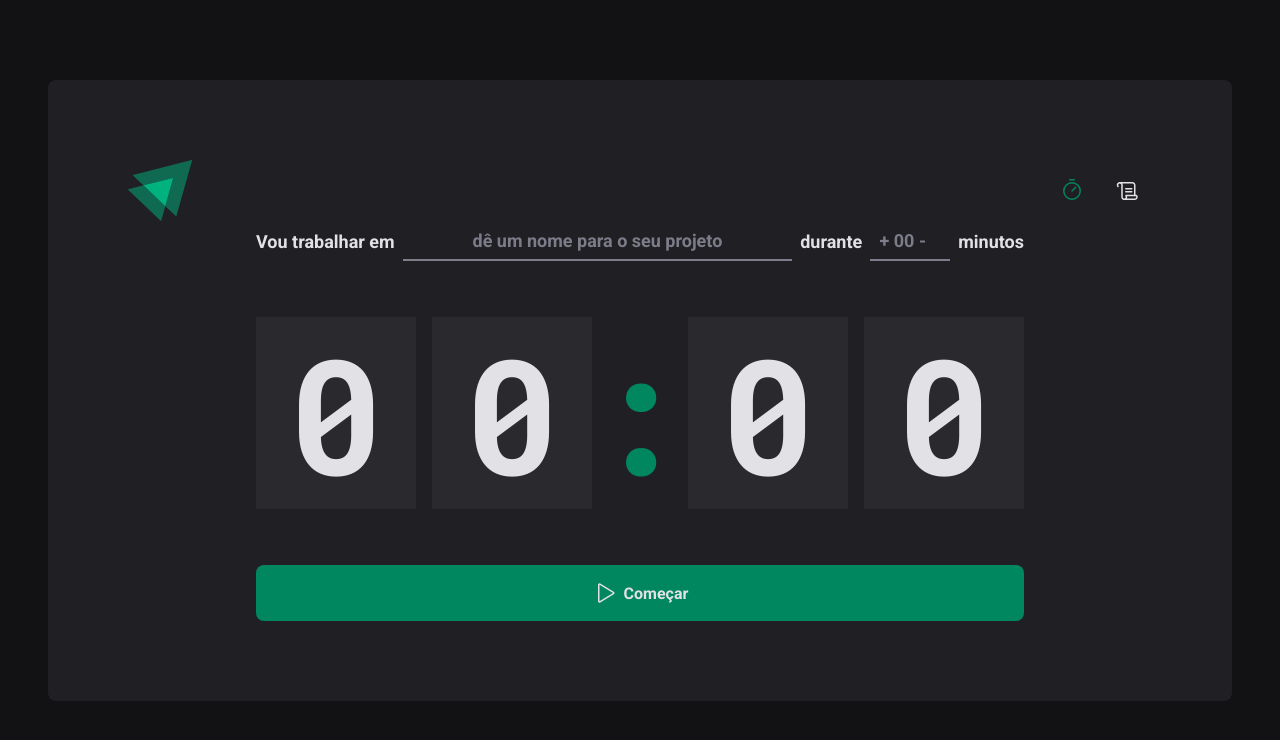
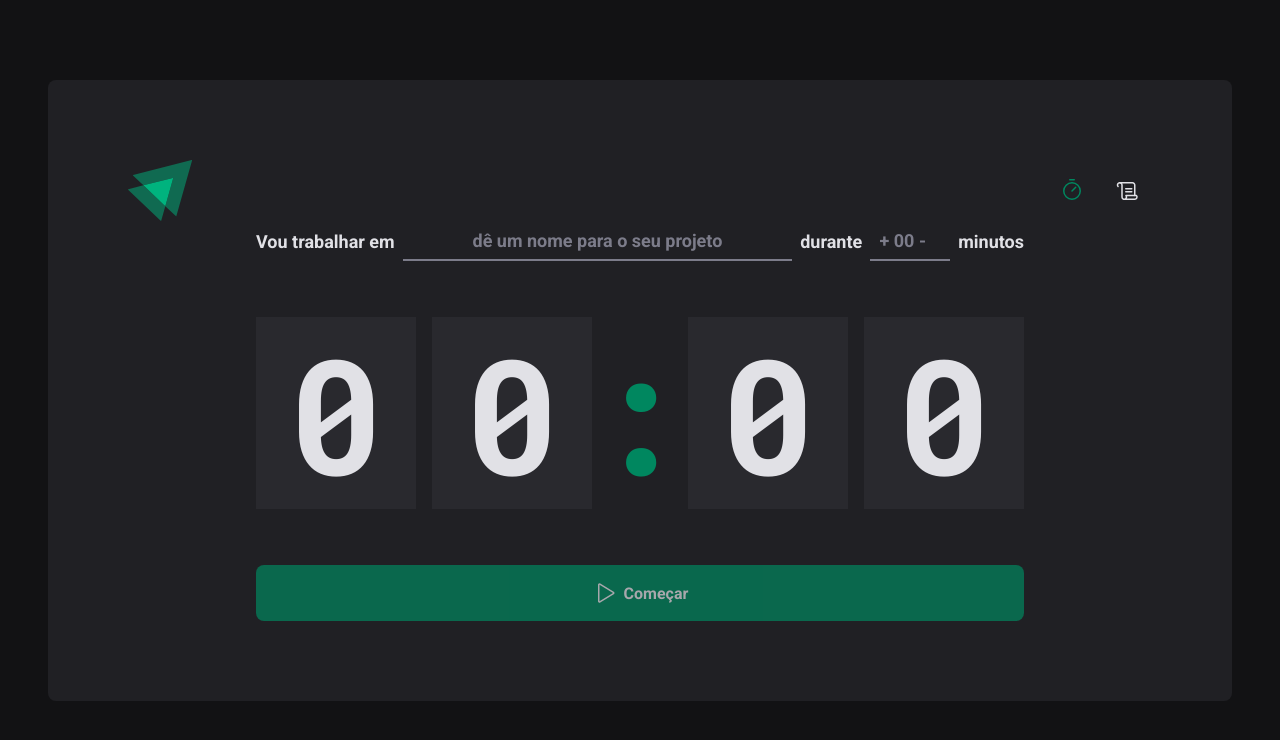
Before and after one commit to marettialine/old-ignite-timer, a React (Vite) app: page / in a window 1280 px wide. Shown: the top 740 px of the page. Built offline with nearby package versions, Linux system fonts and the light colour scheme.

Commit message:
Validação formulário
Validação usando React Hook Form e Zod

```diff
--- a/package.json
+++ b/package.json
@@ -9,13 +9,15 @@
     "lint": "eslint src --ext .ts,.tsx"
   },
   "dependencies": {
+    "@hookform/resolvers": "^3.1.1",
     "date-fns": "^2.30.0",
     "phosphor-react": "^1.4.1",
     "react": "^18.0.0",
     "react-dom": "^18.0.0",
     "react-hook-form": "^7.45.1",
     "react-router-dom": "^6.14.1",
-    "styled-components": "^5.3.11"
+    "styled-components": "^5.3.11",
+    "zod": "^3.21.4"
   },
   "devDependencies": {
     "@rocketseat/eslint-config": "^1.3.0",
--- a/src/pages/Home/index.tsx
+++ b/src/pages/Home/index.tsx
@@ -1,4 +1,8 @@
+import { ChangeEvent, useState } from 'react'
 import { Play } from 'phosphor-react'
+import { useForm } from 'react-hook-form'
+import { zodResolver } from '@hookform/resolvers/zod'
+import * as zod from 'zod' // Não possui export default, por isso * as zod, caso contrário teria que colocar entre {} cada coisa que queríamos importar
 
 import {
   CountdownContainer,
@@ -10,16 +14,57 @@
   TaskInput,
 } from './styles'
 
+// Schema: definir um formato e validar dados de um formulário baseado nesse formato
+// zod.object: foi usado object pois o retorno do nosso fomrulário é um objeto (data)
+const newCycleFormValidationSchema = zod.object({
+  // task tem que ser string com pelo menos uma tarefa, caso contrário mensagem de aviso
+  task: zod.string().min(1, 'Informe a tarefa'),
+  minutesAmount: zod
+    .number()
+    .min(5, 'O ciclo precisa ser de no mínimo 5 minutos')
+    .max(60, 'O ciclo precisa ser de no máximo 60 minutos'),
+})
+
 export function Home() {
+  //  useForm: objeto que possui várias funções/variáveis para criar o formulário
+  /**
+   * register: adiciona input no formulário, tira a necessidade de colocar name no input
+   * function register(name, string){
+   *  return(
+   *    onChange: () => void,
+   *    onBlur: () => void,
+   *    onFocus: () => void,
+   *  )
+   * }
+   */
+
+  const { register, handleSubmit, watch, formState } = useForm({
+    // Adicionar dentro de zodResolver todo  lógica de validação
+    resolver: zodResolver(newCycleFormValidationSchema),
+  })
+
+  function handleCreateNewCycle(data: any) {
+    console.log(data)
+  }
+
+  // Retorna os erros de validação do resolver
+  console.log(formState.errors)
+
+  // Observa o valor do input em tempo real, transforma form em controlled
+  // Controlled recria o componente inteiro ou somente o input nesse caso
+  const task = watch('task')
+  const isSubmitDisabled = !task
+
   return (
     <HomeContainer>
-      <form action="">
+      <form onSubmit={handleSubmit(handleCreateNewCycle)} action="">
         <FormContainer>
           <label htmlFor="task">Vou trabalhar em</label>
           <TaskInput
             id="task"
             list="task-suggestions"
             placeholder="dê um nome para o seu projeto"
+            {...register('task')}
           />
 
           <datalist id="task-suggestions">
@@ -37,6 +82,7 @@
             step={5}
             min={5}
             max={60}
+            {...register('minutesAmount', { valueAsNumber: true })}
           />
 
           <span>minutos</span>
@@ -50,7 +96,7 @@
           <span>0</span>
         </CountdownContainer>
 
-        <StartCountdownButton type="submit">
+        <StartCountdownButton type="submit" disabled={isSubmitDisabled}>
           <Play size={24} />
           Começar
         </StartCountdownButton>
```
Also changed, not shown: 1 other file (tests, documents, lock files or other folders).
